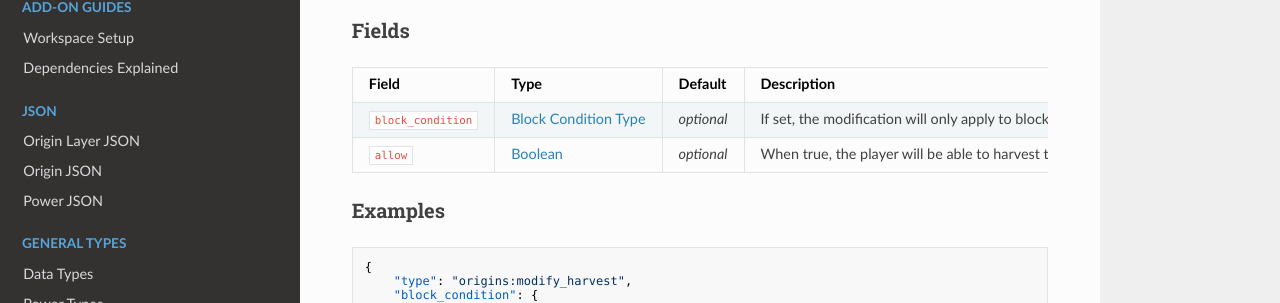
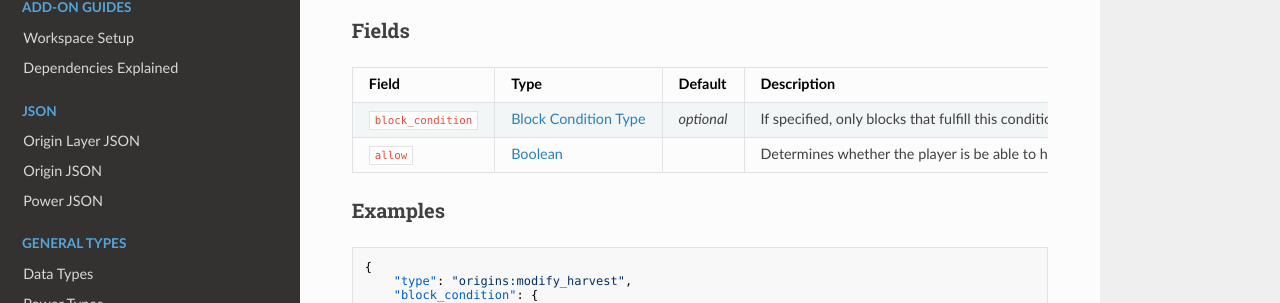
Before and after one commit to apace100/origins-docs, an MkDocs documentation site: the page built from docs/types/power_types/modify_harvest.md, in a window 1280 px wide. Shown: the part 288-591 px from the top of the page. Built offline with MkDocs 1.6.1, drawn with Linux system fonts in a browser that asks for light colours; nearby versions of some CDN libraries.

Commit message:
Updated `modify_harvest.md` (Power Types) Changed the description of the fields in the field table

```diff
--- a/docs/types/power_types/modify_harvest.md
+++ b/docs/types/power_types/modify_harvest.md
@@ -16,9 +16,8 @@ Type ID: `origins:modify_harvest`
 
 Field  | Type | Default | Description
 -------|------|---------|-------------
-`block_condition` | [Block Condition Type](../block_condition_types.md) | _optional_ | If set, the modification will only apply to blocks which satisfy this condition.
-`allow` | [Boolean](../data_types/boolean.md) | _optional_ | When true, the player will be able to harvest the blocks. When false, the player will not be able to harvest the blocks.
-
+`block_condition` | [Block Condition Type](../block_condition_types.md) | _optional_ | If specified, only blocks that fulfill this condition are affected.
+`allow` | [Boolean](../data_types/boolean.md) | | Determines whether the player is be able to harvest the block.
 
 
 ### Examples
```
